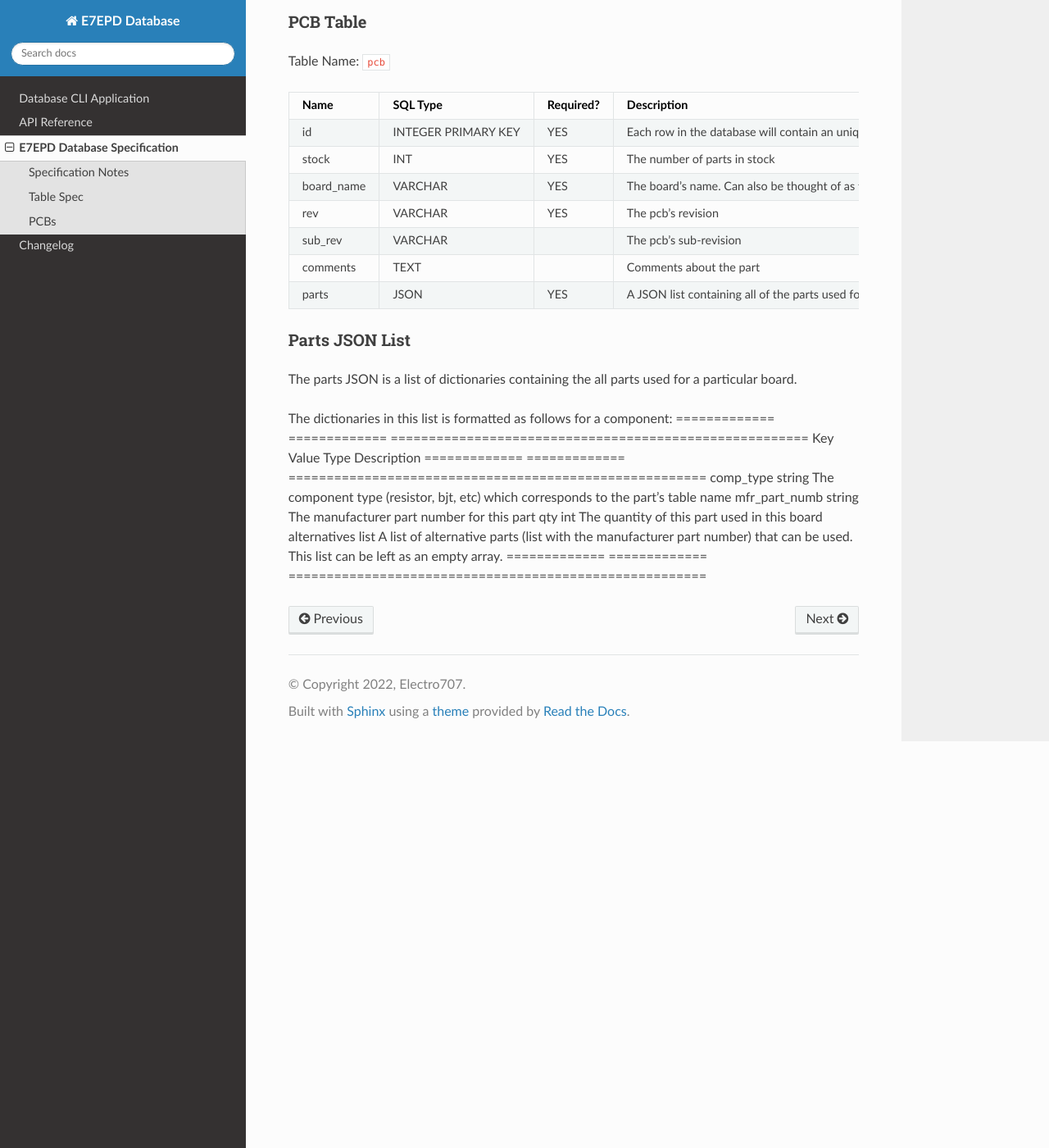
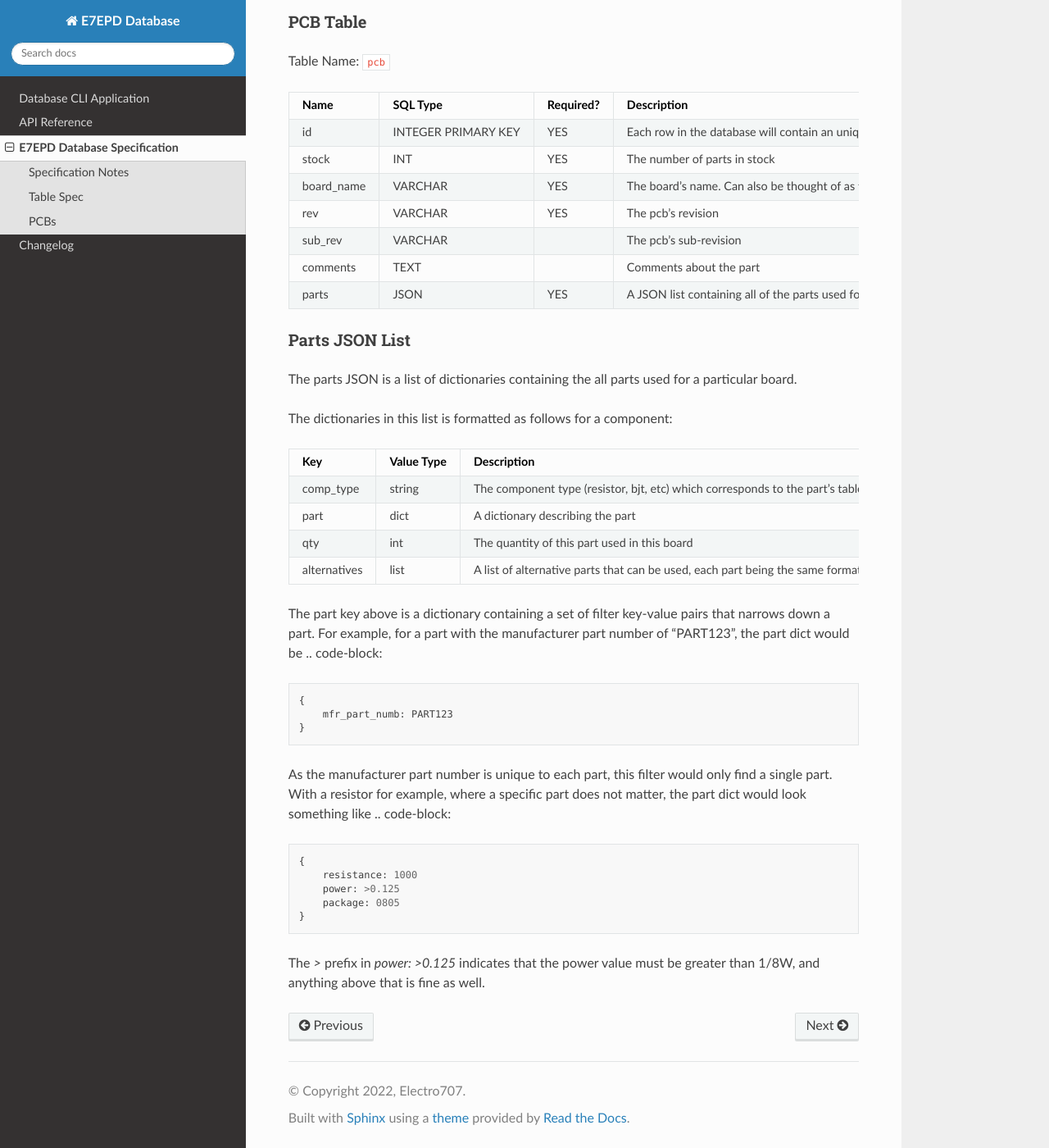
Before and after one commit to Electro707/ee-parts-database, a Sphinx documentation site: the page built from docs/database_spec.rst, in a window 1280 px wide and 1400 px high, scrolled down 4543 px. Shown: the whole window at 82% size. Built offline with Sphinx 7.4.7 and the Read the Docs theme 2.0.0, drawn with Linux system fonts in a browser that asks for light colours.

Commit message:
Rev 0.4 release

```diff
--- a/docs/database_spec.rst
+++ b/docs/database_spec.rst
@@ -229,11 +229,32 @@ Parts JSON List
 The parts JSON is a list of dictionaries containing the all parts used for a particular board.
 
 The dictionaries in this list is formatted as follows for a component:
+
 ============= ============= =======================================================
 Key           Value Type    Description
 ============= ============= =======================================================
 comp_type     string        The component type (resistor, bjt, etc) which corresponds to the part's table name
-mfr_part_numb string        The manufacturer part number for this part
+part          dict          A dictionary describing the part
 qty           int           The quantity of this part used in this board
-alternatives  list          A list of alternative parts (list with the manufacturer part number) that can be used. This list can be left as an empty array.
+alternatives  list          A list of alternative parts that can be used, each part being the same format as the part key above. This list can be left as an empty array.
 ============= ============= =======================================================
+
+The part key above is a dictionary containing a set of filter key-value pairs that narrows down a part.
+For example, for a part with the manufacturer part number of "PART123", the part dict would be
+.. code-block::
+
+    {
+        mfr_part_numb: PART123
+    }
+
+As the manufacturer part number is unique to each part, this filter would only find a single part. With a resistor
+for example, where a specific part does not matter, the part dict would look something like
+.. code-block::
+
+    {
+        resistance: 1000
+        power: >0.125
+        package: 0805
+    }
+
+The `>` prefix in `power: >0.125` indicates that the power value must be greater than 1/8W, and anything above that is fine as well.
--- a/e7epd/__init__.py
+++ b/e7epd/__init__.py
@@ -4,4 +4,4 @@ import e7epd.e707pd_spec as spec
 
 
 # Version of this backend
-__version__ = '0.4.rc1'
+__version__ = '0.4'
```
Also changed, not shown: other parts of docs/database_spec.rst (+1 -1 lines), README.md (+13 -7 lines), docs/changelog.rst (+7 -3 lines), 2 other files.
